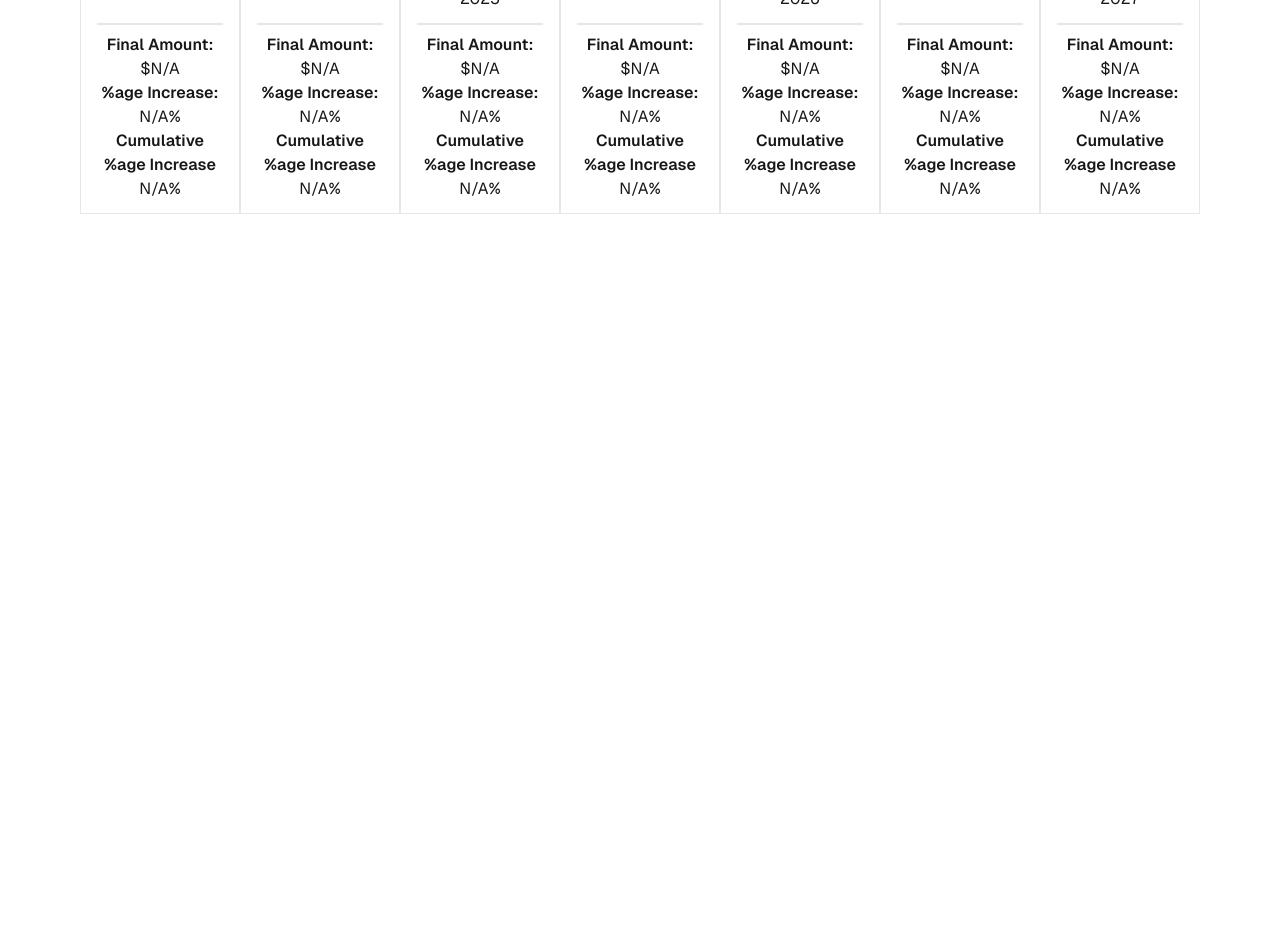
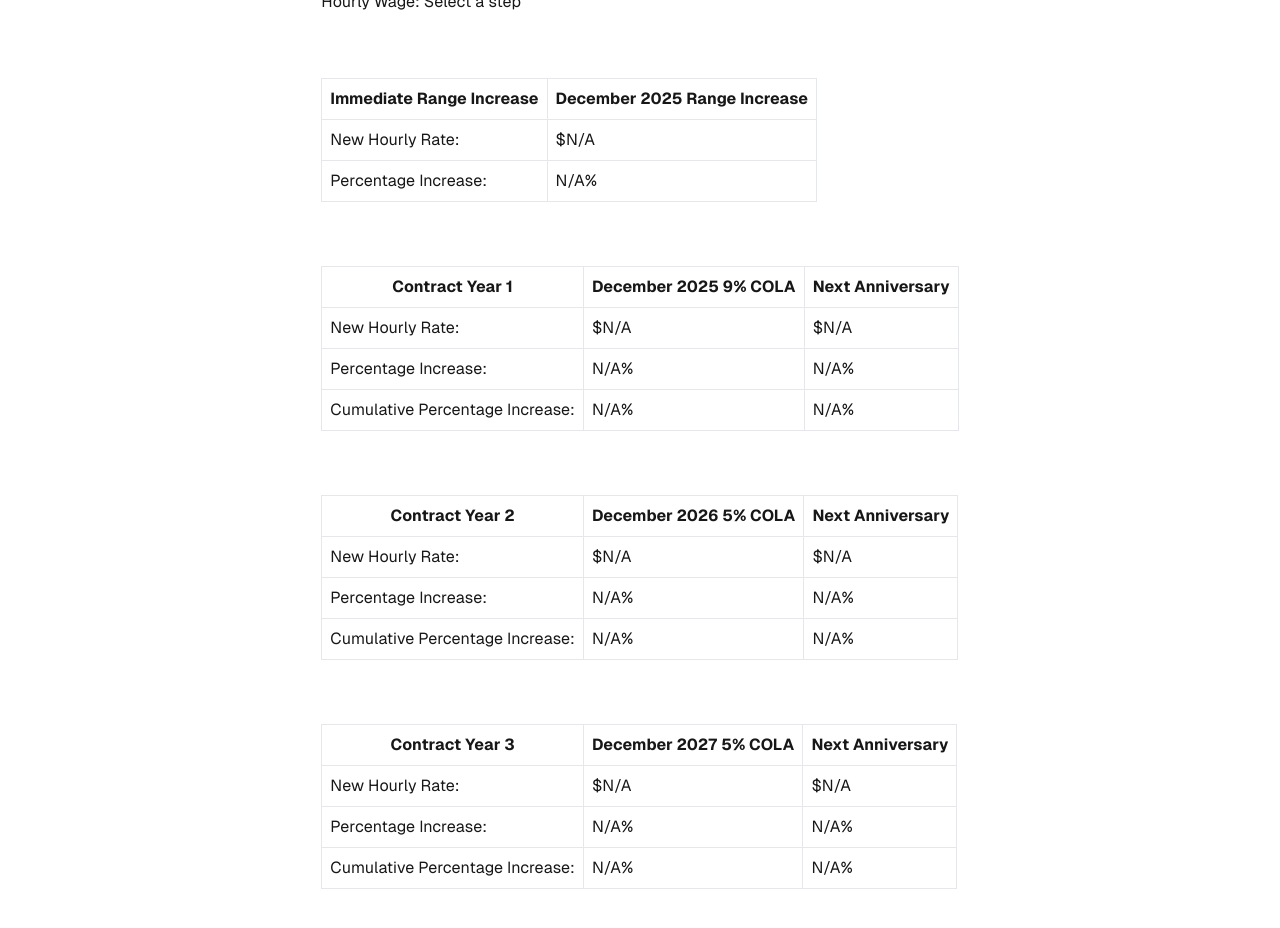
Before and after one commit to simei-yeh/rsa-calculator, a Next.js app: page / in a window 1280 px wide. Shown: the part 460-1388 px from the top of the page. Before the commit the page ends 838 px from the top, so only its background shows below. Built offline with nearby package versions, Linux system fonts and the light colour scheme.

Commit message:
update table format

```diff
--- a/src/app/page.tsx
+++ b/src/app/page.tsx
@@ -194,44 +194,188 @@ export default function Home() {
             ))}
         </select>
 
-        {selectedStep && (
         <div className="mt-4">
           <h2 className="text-lg font-bold">Selected Step Details:</h2>
-            <p>Step Number: {selectedStep.number}</p>
-            <p>Hourly Wage: ${selectedStep.hourly.toFixed(2)}</p>
+          <p>Step Number: {selectedStep?.number || "Select a step"}</p>
+          <p>
+            Hourly Wage: {selectedStep && "$" + selectedStep?.hourly.toFixed(2) || "Select a step"}
+          </p>
         </div>
-        )}
 
-        <div className="grid grid-cols-7">
-          {CALCULATED_RATES.map((rate) => {
-            const { finalAmount, percentageIncrease, cumulativePercentage } =
-              calculateMax(rate.title);
-            return (
-              <div
-                key={`${rate.title}-${rate.maxAmt}`}
-                className="p-4 border text-center"
-              >
-                <div className="border-b-2 pb-2 mb-2 h-1/3">{rate.title}</div>
-                <div className="grid-rows-4">
-                  <div>
-                    <span className="font-semibold">Final Amount:</span> $
-                    {finalAmount}
+       {/* Immediate Table */}
+       <div className="mt-8">
+          <table className="min-w-full table-auto border-collapse">
+            <thead>
+              <tr>
+                <th className="border p-2">Immediate Range Increase</th>
+                <th className="border p-2">December 2025 Range Increase</th>
+              </tr>
+            </thead>
+            <tbody>
+              <tr>
+                <td className="border p-2">
+                  New Hourly Rate:
+                </td>
+                <td className="border p-2">
+                  ${calculateMax("Dec 2025 Range Increase").finalAmount}
+                </td>
+              </tr>
+              <tr>
+                <td className="border p-2">
+                Percentage Increase:
+                </td>
+                <td className="border p-2">
+                  {calculateMax("Dec 2025 Range Increase").percentageIncrease}%
+                </td>
+              </tr>
+            </tbody>
+          </table>
         </div>
-                  <div>
-                    <span className="font-semibold">%age Increase:</span>{" "}
-                    {percentageIncrease}%
+
+        {/* Contract Year 1 Table */}
+        <div className="mt-8">
+          <table className="min-w-full table-auto border-collapse">
+            <thead>
+              <tr>
+                <th className="border p-2">Contract Year 1</th>
+                <th className="border p-2">December 2025 9% COLA</th>
+                <th className="border p-2">Next Anniversary</th>
+              </tr>
+            </thead>
+            <tbody>
+              <tr>
+                <td className="border p-2">
+                  New Hourly Rate:
+                </td>
+                <td className="border p-2">
+                  ${calculateMax("December 2025 9% COLA").finalAmount}
+                </td>
+                <td className="border p-2">
+                  ${calculateMax("Next Anniversary 2025").finalAmount}
+                </td>
+              </tr>
+              <tr>
+                <td className="border p-2">
+                  Percentage Increase:
+                </td>
+                <td className="border p-2">
+                  {calculateMax("December 2025 9% COLA").percentageIncrease}%
+                </td>
+                <td className="border p-2">
+                  {calculateMax("Next Anniversary 2025").percentageIncrease}%
+                </td>
+              </tr>
+              <tr>
+                <td className="border p-2">
+                  Cumulative Percentage Increase:
+                </td>
+                <td className="border p-2">
+                  {calculateMax("December 2025 9% COLA").cumulativePercentage}%
+                </td>
+                <td className="border p-2">
+                  {calculateMax("Next Anniversary 2025").cumulativePercentage}%
+                </td>
+              </tr>
+            </tbody>
+          </table>
         </div>
-                  <div>
-                    <span className="font-semibold">
-                      Cumulative %age Increase
-                    </span>{" "}
-                    {cumulativePercentage}%
+
+        {/* Contract Year 2 Table */}
+        <div className="mt-8">
+          <table className="min-w-full table-auto border-collapse">
+            <thead>
+              <tr>
+                <th className="border p-2">Contract Year 2</th>
+                <th className="border p-2">December 2026 5% COLA</th>
+                <th className="border p-2">Next Anniversary</th>
+              </tr>
+            </thead>
+            <tbody>
+              <tr>
+                <td className="border p-2">
+                  New Hourly Rate:
+                </td>
+                <td className="border p-2">
+                  ${calculateMax("December 2026 5% COLA").finalAmount}
+                </td>
+                <td className="border p-2">
+                  ${calculateMax("Next Anniversary 2026").finalAmount}
+                </td>
+              </tr>
+              <tr>
+                <td className="border p-2">
+                  Percentage Increase:
+                </td>
+                <td className="border p-2">
+                  {calculateMax("December 2026 5% COLA").percentageIncrease}%
+                </td>
+                <td className="border p-2">
+                  {calculateMax("Next Anniversary 2026").percentageIncrease}%
+                </td>
+              </tr>
+              <tr>
+                <td className="border p-2">
+                  Cumulative Percentage Increase:
+                </td>
+                <td className="border p-2">
+                  {calculateMax("December 2026 5% COLA").cumulativePercentage}%
+                </td>
+                <td className="border p-2">
+                  {calculateMax("Next Anniversary 2026").cumulativePercentage}%
+                </td>
+              </tr>
+            </tbody>
+          </table>
         </div>
+
+         {/* Contract Year 3 Table */}
+         <div className="mt-8">
+          <table className="min-w-full table-auto border-collapse">
+            <thead>
+              <tr>
+                <th className="border p-2">Contract Year 3</th>
+                <th className="border p-2">December 2027 5% COLA</th>
+                <th className="border p-2">Next Anniversary</th>
+              </tr>
+            </thead>
+            <tbody>
+              <tr>
+                <td className="border p-2">
+                  New Hourly Rate:
+                </td>
+                <td className="border p-2">
+                  ${calculateMax("December 2027 5% COLA").finalAmount}
+                </td>
+                <td className="border p-2">
+                  ${calculateMax("Next Anniversary 2027").finalAmount}
+                </td>
+              </tr>
+              <tr>
+                <td className="border p-2">
+                  Percentage Increase:
+                </td>
+                <td className="border p-2">
+                  {calculateMax("December 2027 5% COLA").percentageIncrease}%
+                </td>
+                <td className="border p-2">
+                  {calculateMax("Next Anniversary 2027").percentageIncrease}%
+                </td>
+              </tr>
+              <tr>
+                <td className="border p-2">
+                  Cumulative Percentage Increase:
+                </td>
+                <td className="border p-2">
+                  {calculateMax("December 2027 5% COLA").cumulativePercentage}%
+                </td>
+                <td className="border p-2">
+                  {calculateMax("Next Anniversary 2027").cumulativePercentage}%
+                </td>
+              </tr>
+            </tbody>
+          </table>
         </div>
-              </div>
-            );
-          })}
-        </div>
+
       </main>
       <footer className="row-start-3 flex gap-6 flex-wrap items-center justify-center"></footer>
     </div>
```
Lines whose indentation alone changed are shown as unchanged.
